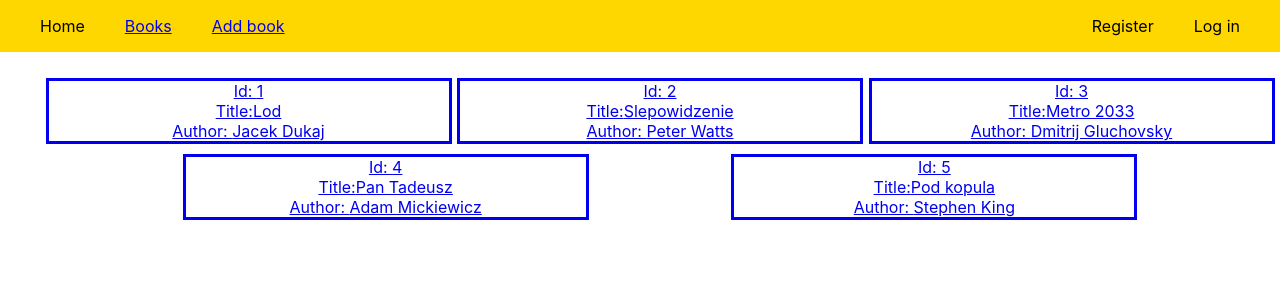
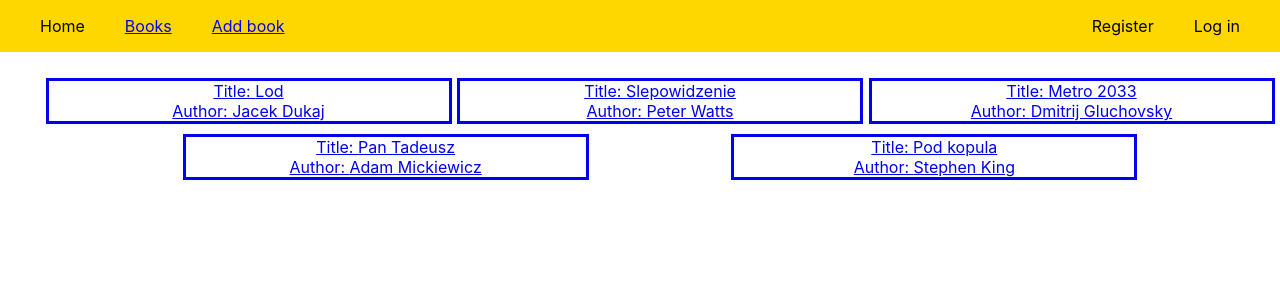
Before and after one commit to Jetoxixoxorix/booklibrary, a React (Create React App) app: page /books in a window 1280 px wide. Shown: the top 300 px of the page. Built offline with nearby package versions, Linux system fonts and the light colour scheme.

Commit message:
absolute paths in navbar

```diff
--- a/src/components/Book.js
+++ b/src/components/Book.js
@@ -3,10 +3,9 @@ import {NavLink} from 'react-router-dom';
 
 export const Book = props => {
     return (
-        <NavLink to={`book-details/${props.book.id}`}>
+        <NavLink to={`/book-details/${props.book.id}`}>
             <div className="book">
-                <li>Id: {props.book.id}</li>
-                <li>Title:{props.book.title}</li>
+                <li>Title: {props.book.title}</li>
                 <li>Author: {props.book.author}</li>
             </div>
         </NavLink>
--- a/src/components/BookDetails.js
+++ b/src/components/BookDetails.js
@@ -1,6 +1,6 @@
 import React from 'react';
 
-export const BookDetails = (props) => {
+export const BookDetails = props => {
     return(
         <div className="book-details">
             <p>Id: {props.book.id}</p>
--- a/src/components/Navbar.js
+++ b/src/components/Navbar.js
@@ -8,8 +8,8 @@ export class Navbar extends Component {
             <nav className='navbar'>
                 <ul className="menu menu-left">
                         <li>Home</li>
-                        <li><NavLink to="books">Books</NavLink></li>
-                        <li><NavLink to="add-book">Add book</NavLink></li>
+                        <li><NavLink to="/books">Books</NavLink></li>
+                        <li><NavLink to="/add-book">Add book</NavLink></li>
                     </ul>
                     <ul className="menu menu-right">
                         <li>Register</li>
```
Also changed, not shown: src/components/App.js (indentation only).
